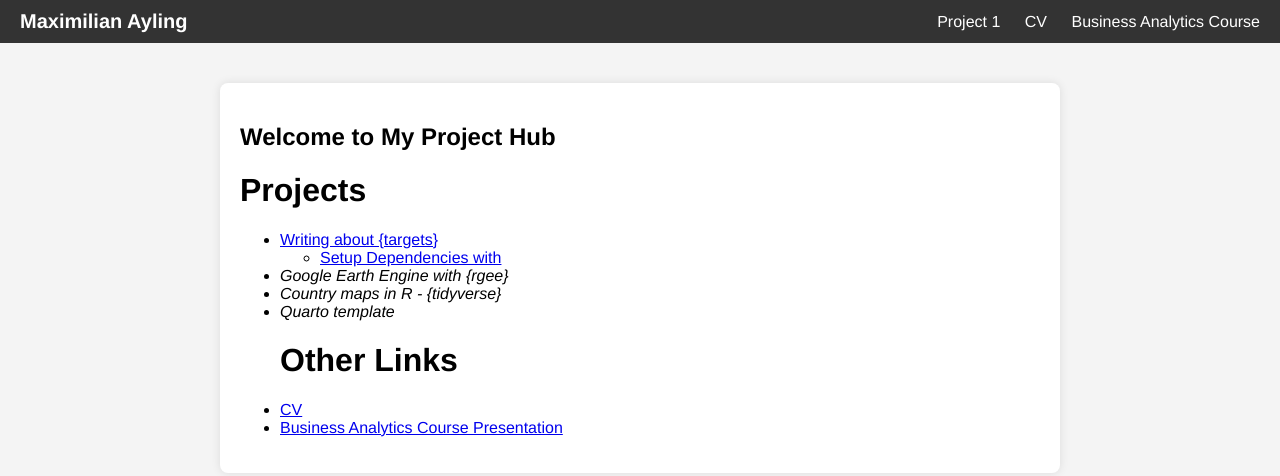
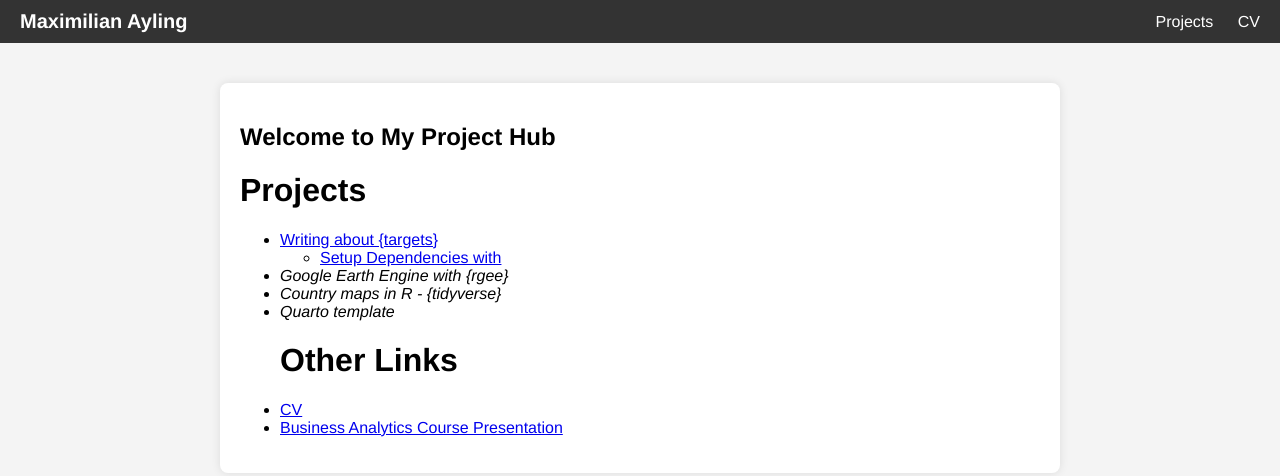
Before and after one commit to mga3/mga3.github.io, a Jekyll site: the page built from index.md, in a window 1280 px wide. Shown: the top 476 px of the page. Built offline with Jekyll 4.4.1, drawn with Linux system fonts in a browser that asks for light colours.

Commit message:
Update default.html

```diff
--- a/_layouts/default.html
+++ b/_layouts/default.html
@@ -10,12 +10,10 @@
     <nav class="navbar">
         <a href="{{ site.baseurl }}/" class="nav-title">{{ site.title }}</a>
         <div class="nav-links">
-            <a href="https://mga3.github.io/targets/" target="_blank">Project 1</a>
-            <a href="https://mga3.github.io/maximilian_ayling_cv/" target="_blank">CV</a>
-            <a href="https://mga3.github.io/capstone-project-mga3-submission/" target="_blank">Business Analytics Course</a>
+            <a href="{{ site.baseurl }}/projects">Projects</a>
+            <a href="{{ site.baseurl }}/cv">CV</a>
         </div>
     </nav>
-
     <div class="content">
         {{ content }}
     </div>
```
